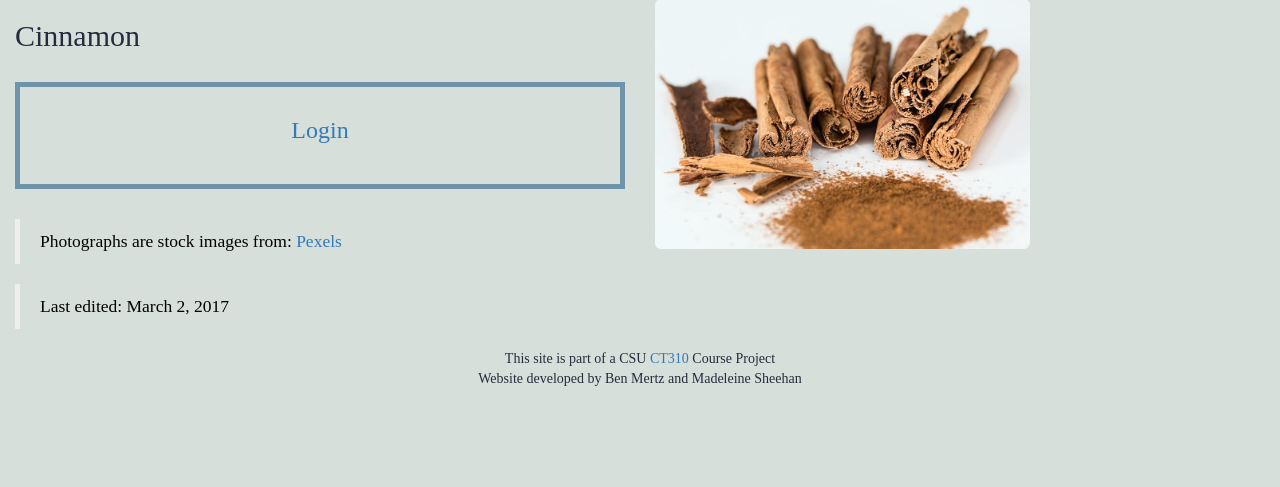
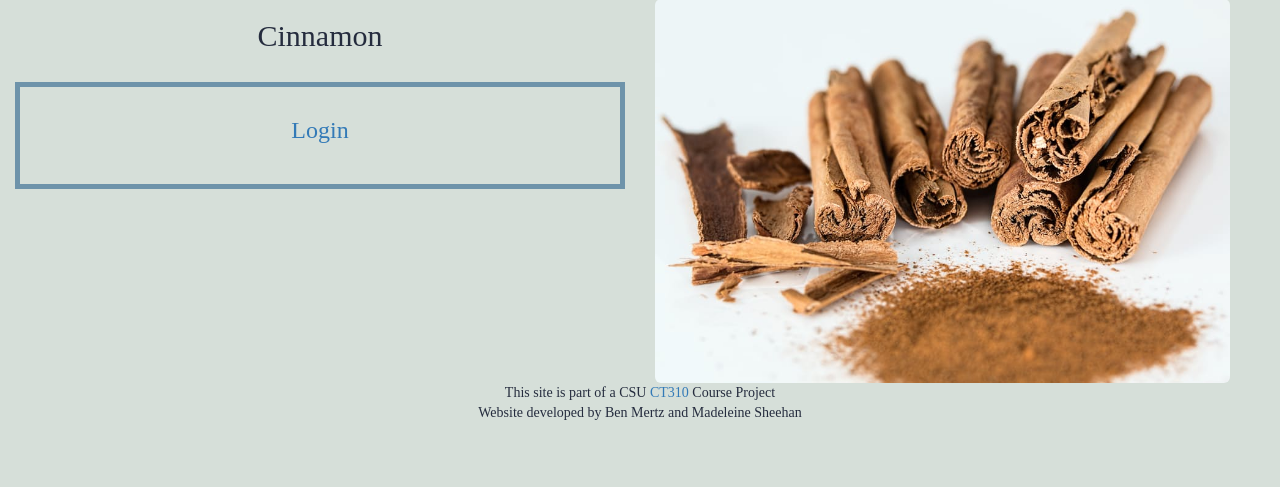
Before and after one commit to mepsheehan/ct310Project1, a PHP site: page /cinnamon.php in a window 1280 px wide. Shown: the part 313-800 px from the top of the page. Run offline with PHP 8.4, Linux system fonts and the light colour scheme; some libraries are stand-ins or nearby versions.

Commit message:
minor changes

```diff
--- a/Documents/CT310/Project1/cinnamon.php
+++ b/Documents/CT310/Project1/cinnamon.php
@@ -76,14 +76,14 @@
                 <!-- Add Main Content here -->
                 <div class="col-lg-6 col-md-6 col-sm-6 col-xs-6">
 
-                    <h2><font color=#252C3E> Cinnamon </font></h2>
+			<h2><center><font color=#252C3E> Cinnamon </font></center></h2>
                     <br>
 
 					<!---Display comment form if logged in--->
 					<div align="center" style="border:5px solid #6E93AA; margin-bottom: 30px; padding:10px;">
 						<?php if (isset($_SESSION["loggedin"])) :?>
 							<form action = "#" method="POST">
-								<label><b>Enter Comment here</label></b><br>
+								<label><b>Enter Comment here</b></label><br>
 								<input type="text" placeholder="Enter Comment" size="30%" name="comment">
 								<input type="submit" value="submit">
 							</form>
@@ -99,17 +99,11 @@
 						<?php endif; ?>
 					</div>
 
-                    <blockquote>
-                        Photographs are stock images from: <a href="https://www.pexels.com" target="new-tab"> Pexels </a>
-                    </blockquote>
-                    <blockquote>
-                        Last edited: March 2, 2017
-                    </blockquote>
                 </div>
 
                 <!-- Add Image here -->
                 <div class="col-lg-6 col-md-6 col-sm-6 col-xs-6">
-                    <img src="./cinnamon.jpg" class="img-rounded"  alt="Cinn" width="375"
+                    <img src="./cinnamon.jpg" class="img-rounded"  alt="Cinn" width="575"
                         height="auto">
                 </div>
 
```
